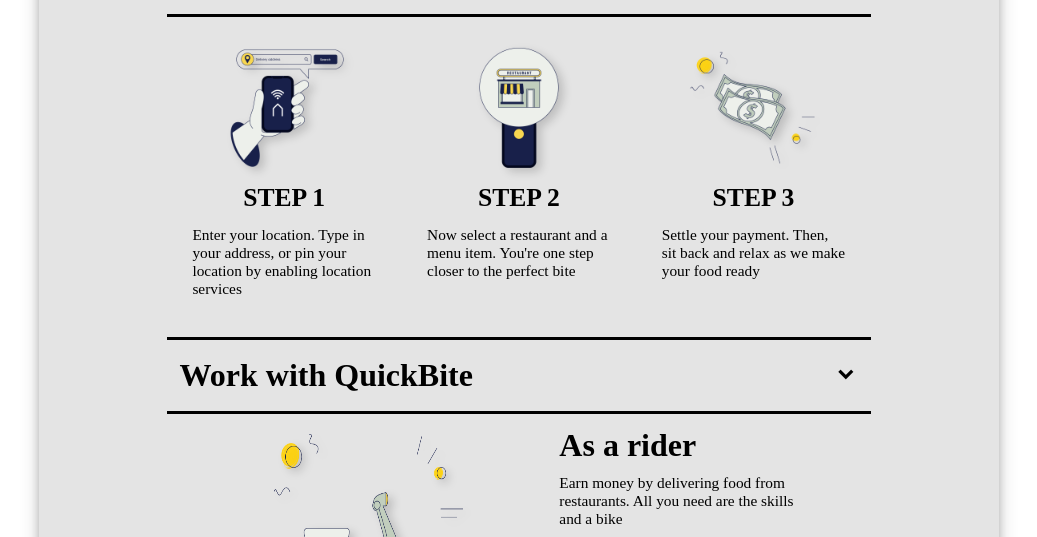
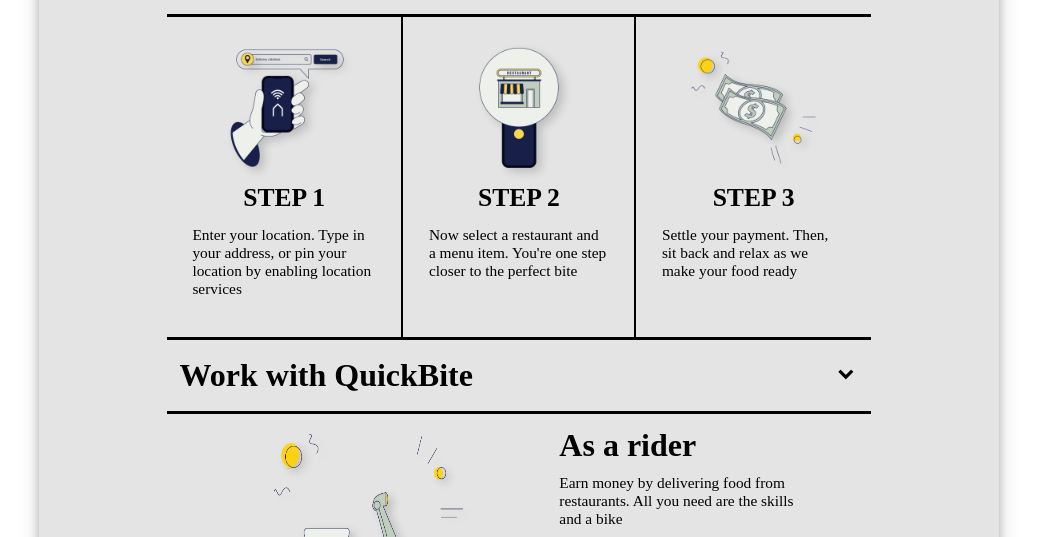
Before and after one commit to SOO7H/FrontEndAssignment3, a plain HTML site: page index.html in a window 1280 px wide. Shown: the part 639-1176 px from the top of the page, without its empty margins (134-1171 px from the left). Drawn offline with nearby package versions, Linux system fonts and the light colour scheme; a web font is replaced by a local one.

Commit message:
Update style.css

```diff
--- a/style.css
+++ b/style.css
@@ -16,7 +16,7 @@
     flex-direction: column;
 }
 
-#stepbrother{
+#stepid{
     border-left: 2px solid #000;
     border-right: 2px solid #000;
 }
@@ -220,23 +220,7 @@ input{
     color: rgb(95, 95, 95);
 }
 
-/* #blank{
-    height:50px;
-    width: 120px;
-    border-radius: 15px;
-    border: 2px solid rgb(20,20,90);
-    background-color: rgba(0,0,0,0);
-    color: rgb(20,20,90);
-} */
 
-/* #blank-work{
-    height:50px;
-    width: 140px;
-    border-radius: 15px;
-    border: 2px solid rgb(20,20,90);
-    background-color: rgba(0,0,0,0);
-    color: rgb(20,20,90);
-} */
 
 button{
     height:8.02vh;
@@ -263,9 +247,7 @@ button{
     #heading{
         font-size:3vh;
     }
-    button{
-         /* padding:4vh 4vh; */
-    }
+
     .main{
         height: 100%;
         width: 100%;
@@ -485,24 +467,7 @@ button{
         color: rgb(95, 95, 95);
     }
 
-    /* #blank{
-        height:;
-        width: 120px;
-        border-radius: 15px;
-        border: 2px solid rgb(20,20,90);
-        background-color: rgba(0,0,0,0);
-        color: rgb(20,20,90);
-    }
 
-    #blank-work{
-        height:50px;
-        width: 140px;
-        border-radius: 15px;
-        border: 2px solid rgb(20,20,90);
-        background-color: rgba(0,0,0,0);
-        color: rgb(20,20,90);
-        padding:1vw;
-    } */
 
     button{
         height:6vh;
@@ -536,57 +501,3 @@ button{
         display:none;
     }
 }
-
-
-/* @media (max-width:600px) {
-
-    .main{
-        height: 230vw;
-        width: 100%;
-        background-color: rgb(137, 225, 65);
-        padding: 0vw 0vw;
-        align-items: center;
-        justify-content: center;
-    }
-
-    .card{
-        height: 100%;
-        width: 100%;
-        border-radius: 0px;
-        background-color: crimson;
-        padding: 4vw 6vw;
-        display: flex;
-        flex-direction: column;
-        gap: 2vh;
-     }
-
-     .card div{
-         background-color: royalblue;
-         border: 2px solid;
-     }
-
-     .signup{
-         height: 80px;
-         width: 100%;
-     }
-
-     .search{
-         height: 24vh;
-     }
-
-     .works{
-         height: 40vh;
-     }
-
-     .info{
-         height: 22vh;
-     }
-
-     .download{
-         height:22vh;
-     }
-
-     .interlinks{
-         height:12vh;
-     }
-} */
```
